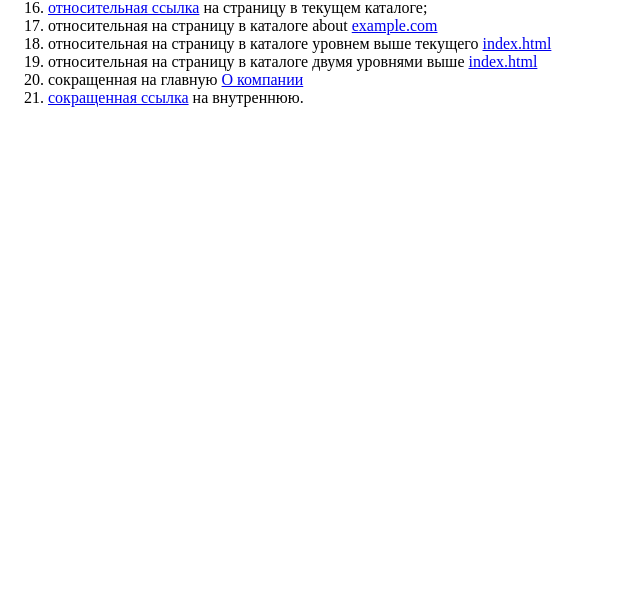
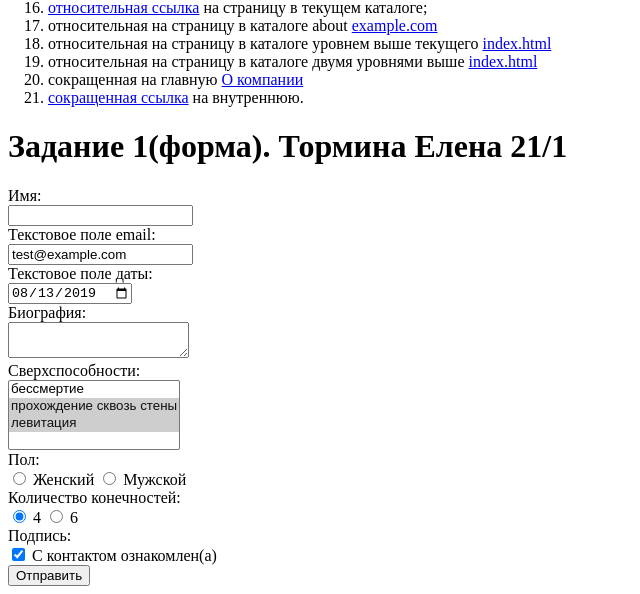
Before and after one commit to lenatormina/lenatormina.github.io, a plain HTML site: page index.html in a window 1280 px wide. Shown: the part 809-1403 px from the top of the page, without its empty margins (0-640 px from the left). Before the commit the page ends 932 px from the top, so only its background shows below. Drawn offline with Linux system fonts and the light colour scheme.

Commit message:
Update index.html

```diff
--- a/index.html
+++ b/index.html
@@ -33,7 +33,8 @@
         <li><noindex><a href="https://www.kubsu.ru/ru/abiturient">запрещенная ссылка для индексации поисковиками</a></noindex></li><!--12-->
         <li><p><a href="http://pogoda.com/">контекстная ссылка в тексте абзаца</a>;</p></li><!--13-->
         <li><a href="sample.html"><img src="https://acegif.com/wp-content/uploads/gif-heart-29.gif" width="50" height="50" alt="Пример"></a></li><!--14-->
-        <li><!--15-->
+        <li>
+            <!--15-->
             ссылки из прямоугольных и круглых областей картинки (HTML-тег map):
             <p>
                 <img src="https://funart.pro/uploads/posts/2020-04/1587219146_7-p-foni-s-kotami-na-prirode-34.jpg" alt="picture" style="width: 400px" usemap="#figuri">
@@ -50,6 +51,86 @@
         <li>сокращенная на главную <a href="/about">О компании</a></li><!--20-->
         <li><a href="#pogoda">сокращенная ссылка</a> на внутреннюю.</li><!--21-->
     </ol>
+    <h1>Задание 1(форма). Тормина Елена 21/1</h1>
+
+    <form action="/"
+          method="POST">
+
+        <label>
+            <!--1-->
+            Имя:<br />
+            <input name="field-name-1"
+                   value=" " />
+        </label><br />
+
+        <label>
+            <!--2-->
+            Текстовое поле email:<br />
+            <input name="field-email"
+                   value="test@example.com"
+                   type="email" />
+        </label><br />
+
+        <label>
+            <!--3-->
+            Текстовое поле даты:<br />
+            <input name="field-date"
+                   value="2019-08-13"
+                   type="date" />
+        </label><br />
+
+        <label>
+            <!--7-->
+            Биография:<br />
+            <textarea name="field-name-2"></textarea>
+        </label><br />
+
+        <label>
+            <!--6-->
+            Сверхспособности:
+            <br />
+            <select name="field-name-4[]"
+                    multiple="multiple">
+                <option value="Значение1">бессмертие</option>
+                <option value="Значение2" selected="selected">прохождение сквозь стены</option>
+                <option value="Значение3" selected="selected">левитация</option>
+            </select>
+        </label><br />
+
+        Пол:<br /><!--4-->
+        <label>
+            <input type="radio" checked="checked"
+                   name="radio-group-1" value="Значение1" />
+            Женский
+        </label>
+        <label>
+            <input type="radio"
+                   name="radio-group-1" value="Значение2" />
+            Мужской
+        </label><br />
+
+        Количество конечностей:<br /><!--5-->
+        <label>
+            <input type="radio" checked="checked"
+                   name="radio-group-1" value="Значение1" />
+            4
+        </label>
+        <label>
+            <input type="radio"
+                   name="radio-group-1" value="Значение2" />
+            6
+        </label><br />
+
+        Подпись:<br /><!--8-->
+        <label>
+            <input type="checkbox" checked="checked"
+                   name="check-1" />
+            С контактом ознакомлен(а)
+        </label><br />
+
+        <input type="submit" value="Отправить" /><!--9-->
+    </form>
+
 </body>
 
 </html>
```
